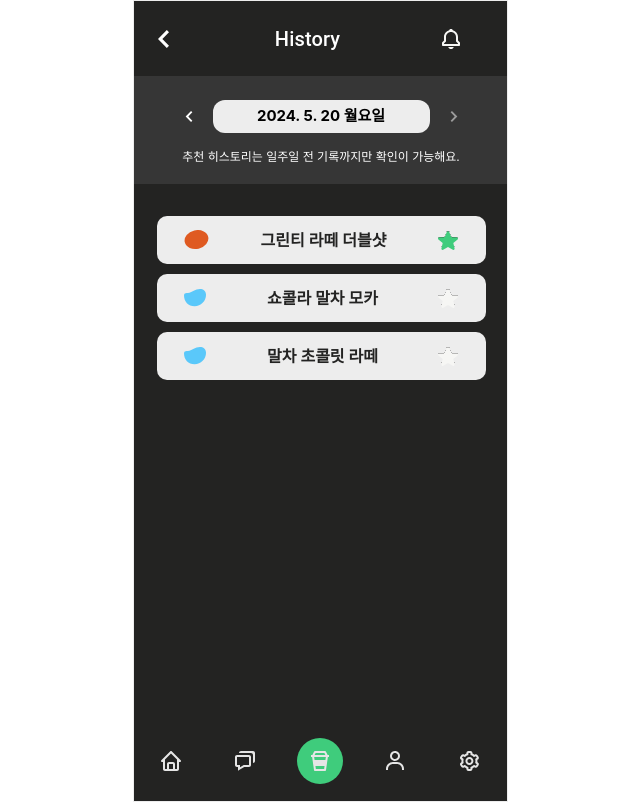
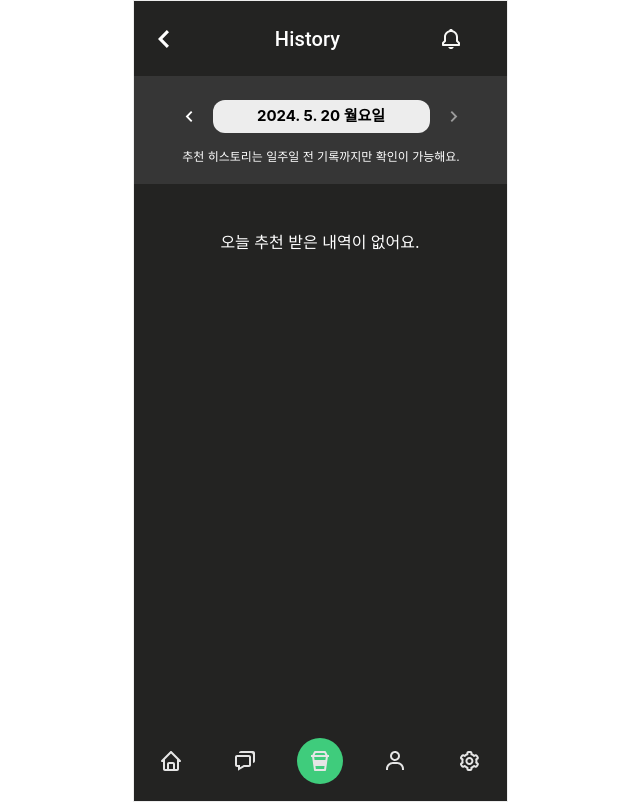
Before and after one commit to D-LINK-alpha/D-LINK-frontend, a React (Create React App) app: page /history in a window 1280 px wide. Shown: the whole page, without its empty margins (320-960 px from the left). Built offline with nearby package versions, Linux system fonts and the light colour scheme.

Commit message:
Design: 디자인 수정

```diff
--- a/src/components/Item/historyItem.js
+++ b/src/components/Item/historyItem.js
@@ -1,47 +1,67 @@
 import React, {useState} from 'react';
 import PropTypes from 'prop-types';
-import { ReactComponent as RedIcon } from '../../assets/miniRed.svg';
-import { ReactComponent as GreenIcon } from '../../assets/miniGreen.svg';
-import { ReactComponent as BlueIcon } from '../../assets/miniBlue.svg';
-import { ReactComponent as YellowIcon } from '../../assets/miniYellow.svg';
+import { ReactComponent as SmallRedIcon } from '../../assets/miniRed.svg';
+import { ReactComponent as SmallGreenIcon } from '../../assets/miniGreen.svg';
+import { ReactComponent as SmallBlueIcon } from '../../assets/miniBlue.svg';
+import { ReactComponent as SmallYellowIcon } from '../../assets/miniYellow.svg';
+import { ReactComponent as BigRedIcon } from '../../assets/red.svg';
+import { ReactComponent as BigGreenIcon } from '../../assets/green.svg';
+import { ReactComponent as BigBlueIcon } from '../../assets/blue.svg';
+import { ReactComponent as BigYellowIcon } from '../../assets/yellow.svg';
 import { ReactComponent as Star } from '../../assets/star.svg';
 
-const Item = ({drinkName, drinkType, isLike }) => {
+const Item = ({drinkName, drinkType, isLike, bookmark }) => {
   let iconComponent;
-  const [clicked, setClicked] = useState(isLike);
+  const [clicked, setClicked] = useState(bookmark);
   const onClick = () => setClicked(!clicked);
 
   // 아이콘 설정
   switch (drinkType) {
     case 'coffee':
-      iconComponent = <RedIcon />;
+      if(isLike) iconComponent = <BigRedIcon />;
+      else iconComponent = <SmallRedIcon />;
       break;
     case 'latte':
-      iconComponent = <BlueIcon />;
+      if(isLike) iconComponent = <BigBlueIcon />;
+      else iconComponent = <SmallBlueIcon />;
       break;
     case 'ade':
-      iconComponent = <YellowIcon />;
+      if(isLike) iconComponent = <BigYellowIcon />;
+      else iconComponent = <SmallYellowIcon />;
       break;
     case 'tea':
-      iconComponent = <GreenIcon />;
+      if(isLike) iconComponent = <BigGreenIcon />;
+      else iconComponent = <SmallGreenIcon />;
       break;
     default:
       iconComponent = null;
   }
 
+  const boxStyle = isLike === true ? 'rounded-[16px] h-[68px]' : 'rounded-[10px] h-[48px]';
 
 
   return (
-    <>
-      <div className="flex justify-between items-center w-[329px] h-[48px] rounded-[10px] bg-[#EDEDED] px-[27px] mb-[10px]">
+      <div className={`flex justify-between items-center w-[329px] bg-[#EDEDED] px-[27px] mb-[10px] ${boxStyle}`}>
+        {isLike === true ? (
+          <>
         {iconComponent}
         <div className="text-[#232322] text-[16px] font-semibold">
           {drinkName}
         </div>
         <Star className={`fill-current ${clicked ? 'text-[#3FCC7C]' : 'text-[#F6F6F4]'}`}
               onClick={onClick}/>
+          </>
+        ) : (
+          <>
+            {iconComponent}
+            <div className="text-[#232322] text-[16px] font-semibold">
+              {drinkName}
+            </div>
+            <Star className={`fill-current ${clicked ? 'text-[#3FCC7C]' : 'text-[#F6F6F4]'}`}
+                  onClick={onClick}/>
+          </>
+        )}
       </div>
-    </>
   );
 };
 
@@ -49,6 +69,7 @@ Item.propTypes = {
   drinkName: PropTypes.string.isRequired,
   drinkType: PropTypes.string.isRequired,
   isLike: PropTypes.bool.isRequired,
+  bookmark: PropTypes.bool.isRequired,
 };
 
 export default Item;
--- a/src/pages/HistoryPage/historyPage.js
+++ b/src/pages/HistoryPage/historyPage.js
@@ -11,12 +11,18 @@ const HistoryPage = () => {
   const week= ["일", "월", "화", "수", "목", "금", "토"];
   const canGoBack = date > new Date(Date.now() - 7 * (24 * 60 * 60 * 1000));
   const canGoForward = date < new Date().setHours(0, 0, 0, 0);
+  const likedItems = filteredData.filter(item => item.isLike);
+  const dislikedItems = filteredData.filter(item => !item.isLike);
+  const isEmpty = likedItems.length === 0 && dislikedItems.length === 0;
 
+
+  // isLike=='이걸로 할래요', bookmark=='즐겨찾기'
   const dummyData = [
-    {drinkName: '그린티 라떼 더블샷', similarity:'98%', cafeName:'오설록', drinkType:'coffee', isLike:true, createdAt: "2024-05-20T06:34:15.666Z"},
-    {drinkName: '쇼콜라 말차 모카', similarity:'80%', cafeName:'오설록', drinkType:'latte', isLike:false, createdAt: "2024-05-20T06:34:15.666Z"},
-    {drinkName: '말차 초콜릿 라떼', similarity:'70%', cafeName:'오설록', drinkType:'latte', isLike:false, createdAt: "2024-05-20T06:34:15.666Z"},
-    {drinkName: '밀크폼 그린티', similarity:'60%', cafeName:'오설록', drinkType:'tea', isLike:true, createdAt: "2024-05-19T06:34:15.666Z"},
+    {drinkName: '그린티 라떼 더블샷', similarity:'98%', cafeName:'오설록', drinkType:'coffee', isLike:true, bookmark:true, createdAt: "2024-05-22T06:34:15.666Z"},
+    {drinkName: '그린티 라떼 더블샷', similarity:'98%', cafeName:'오설록', drinkType:'coffee', isLike:false, bookmark:true, createdAt: "2024-05-22T06:34:15.666Z"},
+    {drinkName: '쇼콜라 말차 모카', similarity:'80%', cafeName:'오설록', drinkType:'latte', isLike:false, bookmark:false, createdAt: "2024-05-22T06:34:15.666Z"},
+    {drinkName: '말차 초콜릿 라떼', similarity:'70%', cafeName:'오설록', drinkType:'latte', isLike:false, bookmark:true, createdAt: "2024-05-22T06:34:15.666Z"},
+    {drinkName: '밀크폼 그린티', similarity:'60%', cafeName:'오설록', drinkType:'tea', isLike:true, bookmark:true, createdAt: "2024-05-21T06:34:15.666Z"},
 
   ];
 
@@ -45,7 +51,6 @@ const HistoryPage = () => {
       return newDate;
     });
   };
-
 
   return (
     <div>
@@ -78,16 +83,38 @@ const HistoryPage = () => {
             </div>
           </div>
           <div className="flex flex-col px-[23px] py-[32px]">
-            {filteredData.map((item, index) => (
+            {isEmpty ? (
+              <div className="text-white text-[16px] font-normal pt-[14px]">오늘 추천 받은 내역이 없어요.</div>
+            ) : (
+              <>
+                {likedItems.length > 0 && (
+                  <>
+                    {likedItems.map((item, index) => (
                       <Item
                         key={index}
                         drinkName={item.drinkName}
                         drinkType={item.drinkType}
                         isLike={item.isLike}
+                        bookmark={item.bookmark}
                       />
                     ))}
-            {filteredData.length === 0 && (
-              <div className="text-white text-[16px] font-normal pt-[14px]">오늘 추천 받은 내역이 없어요.</div>
+                  </>
+                )}
+                {dislikedItems.length > 0 && (
+                  <>
+                    <div className="text-white text-[16px] font-normal pt-[28px] pb-[16px]">즐겨찾기</div>
+                    {dislikedItems.map((item, index) => (
+                      <Item
+                        key={index}
+                        drinkName={item.drinkName}
+                        drinkType={item.drinkType}
+                        isLike={item.isLike}
+                        bookmark={item.bookmark}
+                      />
+                    ))}
+                  </>
+                )}
+              </>
             )}
           </div>
         </div>
```
Lines whose indentation alone changed are shown as unchanged.
